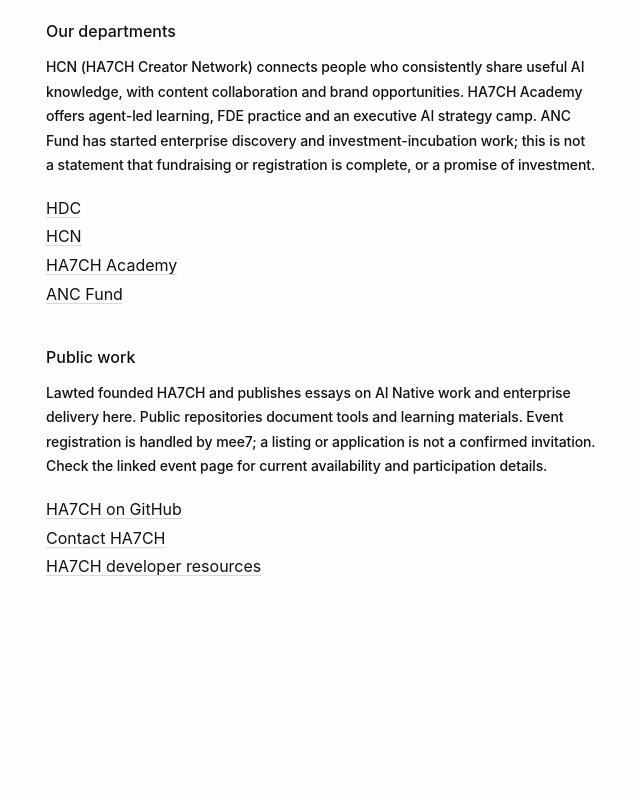
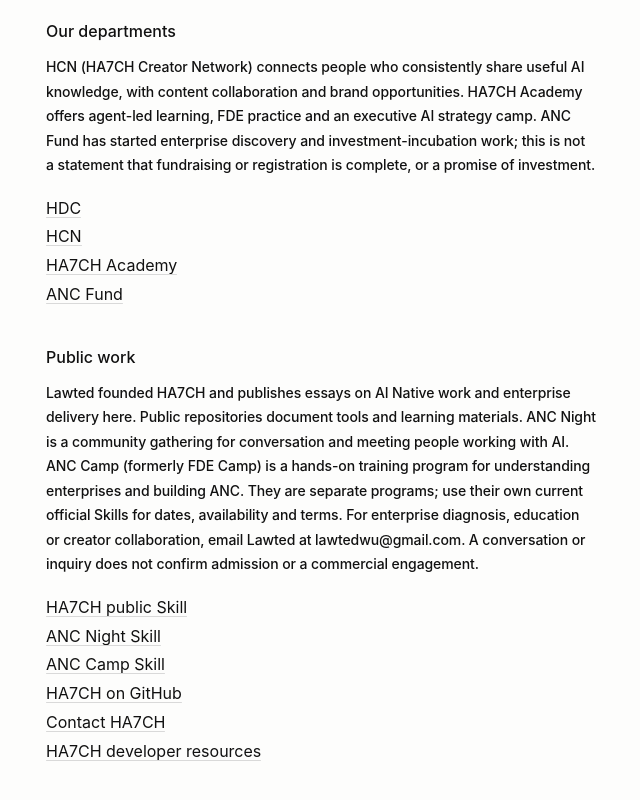
Before and after one commit to HA7CH/ha7ch-home, a Next.js app: page /about in a window 1280 px wide. Shown: the part 577-1377 px from the top of the page, without its empty margins (319-959 px from the left). Before the commit the page ends 1214 px from the top, so only its background shows below. Built offline with nearby package versions, Linux system fonts and the light colour scheme.

Commit message:
Add public HTML fallback for agents that cannot read Skill files

```diff
--- a/src/app/page.tsx
+++ b/src/app/page.tsx
@@ -4,7 +4,7 @@
 export const metadata: Metadata = {
   title: "HA7CH",
   description: "让你的 Agent 读取 HA7CH 公开 Skill，了解公司、企业 AI 服务、教育与创作者合作。Read the public HA7CH Skill with your agent.",
-  alternates: { canonical: "/", types: { "text/markdown": "/SKILL.md" } }
+  alternates: { canonical: "/", types: { "text/plain": "/SKILL.md" } }
 };
 const organization = { "@context": "https://schema.org", "@type": "Organization", name: "HA7CH", url: "https://ha7ch.com", contactPoint: { "@type": "ContactPoint", email: "lawtedwu@gmail.com", contactType: "customer support" } };
 export default function Home() { return <><script type="application/ld+json" dangerouslySetInnerHTML={{ __html: JSON.stringify(organization) }} /><PromptHome /></>; }
--- a/src/components/PromptHome.tsx
+++ b/src/components/PromptHome.tsx
@@ -36,7 +36,7 @@
       <h1 className={styles.brand}><img src="/ha7ch-black.svg" alt="HA7CH" width="150" height="24" /></h1>
       <p className={styles.instruction}>copy this prompt to ur agent.</p>
       <div className={styles.promptRow}>
-        <p className={styles.prompt} ref={prompt}>{en ? "Read " : "请读取 "}<a href="/SKILL.md" type="text/plain">https://ha7ch.com/SKILL.md</a>{en ? " and introduce HA7CH in English. If you cannot read it, say so; do not guess." : "，用中文介绍 HA7CH。读不到请直说，勿猜测。"}</p>
+        <p className={styles.prompt} ref={prompt}>{en ? "Read " : "请读取 "}<a href="/SKILL.md" type="text/plain">https://ha7ch.com/SKILL.md</a>{en ? " (or " : " （读不到则访问 "}<a href="/about">https://ha7ch.com/about</a>{en ? " if unavailable) and introduce HA7CH in English. Use only sources you can read." : "），用中文介绍 HA7CH。仅根据已读取的资料回答。"}</p>
         <button type="button" className={styles.copy} onClick={copy} aria-label={en ? "Copy prompt" : "复制提示词"} title={en ? "Copy prompt" : "复制提示词"}>
           <svg aria-hidden="true" width="20" height="20" viewBox="0 0 24 24" fill="none" stroke="currentColor" strokeWidth="1.4"><rect x="8" y="8" width="12" height="13" rx="1" /><path d="M16 8V3H3v13h5" /></svg>
         </button>
--- a/src/content/site-info.ts
+++ b/src/content/site-info.ts
@@ -8,7 +8,7 @@
     sections: [
       { title: "What we do", paragraphs: ["HA7CH, also written ha7ch or Hatch, works with enterprises, Forward Deployed Engineers (FDEs), builders and creators to develop AI Native Companies. Our work connects enterprise field delivery, shared organizational knowledge, practical education and creator collaboration. This website is the public home for our departments, services, events, projects and essays.", "HDC (HA7CH Deployment Company) diagnoses real business workflows and deploys ANC: a shared AI operating layer connecting context, tasks, permissions, people and agents. Work begins with a defined business problem and evidence from the field; scope, responsibilities and acceptance criteria are agreed with the enterprise."] },
       { title: "Our departments", paragraphs: ["HCN (HA7CH Creator Network) connects people who consistently share useful AI knowledge, with content collaboration and brand opportunities. HA7CH Academy offers agent-led learning, FDE practice and an executive AI strategy camp. ANC Fund has started enterprise discovery and investment-incubation work; this is not a statement that fundraising or registration is complete, or a promise of investment."], links: [{ title: "HDC", href: "/hdc" }, { title: "HCN", href: "/hcn" }, { title: "HA7CH Academy", href: "/academy" }, { title: "ANC Fund", href: "/anc-fund" }] },
-      { title: "Public work", paragraphs: ["Lawted founded HA7CH and publishes essays on AI Native work and enterprise delivery here. Public repositories document tools and learning materials. Event registration is handled by mee7; a listing or application is not a confirmed invitation. Check the linked event page for current availability and participation details."], links: [{ title: "HA7CH on GitHub", href: "https://github.com/HA7CH" }, { title: "Contact HA7CH", href: "/contact" }, { title: "HA7CH developer resources", href: "/docs" }] }
+      { title: "Public work", paragraphs: ["Lawted founded HA7CH and publishes essays on AI Native work and enterprise delivery here. Public repositories document tools and learning materials. ANC Night is a community gathering for conversation and meeting people working with AI. ANC Camp (formerly FDE Camp) is a hands-on training program for understanding enterprises and building ANC. They are separate programs; use their own current official Skills for dates, availability and terms. For enterprise diagnosis, education or creator collaboration, email Lawted at lawtedwu@gmail.com. A conversation or inquiry does not confirm admission or a commercial engagement."], links: [{ title: "HA7CH public Skill", href: "/SKILL.md" }, { title: "ANC Night Skill", href: "https://night.ha7ch.com/SKILL.md" }, { title: "ANC Camp Skill", href: "https://camp.ha7ch.com/SKILL.md" }, { title: "HA7CH on GitHub", href: "https://github.com/HA7CH" }, { title: "Contact HA7CH", href: "/contact" }, { title: "HA7CH developer resources", href: "/docs" }] }
     ]
   },
   contact: {
@@ -16,7 +16,7 @@
     description: "Contact Lawted about HA7CH enterprise AI diagnosis, ANC deployment, education, creator collaboration and website questions.",
     sections: [
       { title: "Talk to us", paragraphs: ["Email Lawted at lawtedwu@gmail.com for HA7CH enterprise diagnosis, ANC deployment, education, creator collaboration, and questions about this website. A useful first message describes your organization or project, the problem you are trying to solve, your role, and the kind of help you need. You do not need to include confidential documents in an initial inquiry. Scope, pricing, timing and availability are confirmed directly with the team."], links: [{ title: "Email Lawted", href: "mailto:lawtedwu@gmail.com" }] },
-      { title: "Choose the right route", paragraphs: ["For enterprise work, review the HDC and ANC-Diagnosis pages before contacting us. For learning, see HA7CH Academy, HA7CH School and FDE Camp. For event attendance, follow the relevant mee7 event page and its application process. An email, form submission or AI conversation does not itself confirm admission or a commercial engagement. There is no public office address or walk-in appointment location listed on this website; confirm meeting arrangements directly."], links: [{ title: "Enterprise AI diagnosis", href: "/hdc/diagnosis" }, { title: "HA7CH Academy", href: "/academy" }, { title: "HA7CH events", href: "/#events" }] },
+      { title: "Choose the right route", paragraphs: ["For enterprise work, review the HDC and ANC-Diagnosis pages before contacting us. For learning, see HA7CH Academy, HA7CH School and ANC Camp (formerly FDE Camp). ANC Night is a community gathering; ANC Camp is a hands-on training program. Follow each program’s current official Skill for participation details. An email, form submission or AI conversation does not itself confirm admission or a commercial engagement. There is no public office address or walk-in appointment location listed on this website; confirm meeting arrangements directly."], links: [{ title: "Enterprise AI diagnosis", href: "/hdc/diagnosis" }, { title: "HA7CH Academy", href: "/academy" }, { title: "ANC Night Skill", href: "https://night.ha7ch.com/SKILL.md" }, { title: "ANC Camp Skill", href: "https://camp.ha7ch.com/SKILL.md" }] },
       { title: "Public channels and support", paragraphs: ["Our GitHub organization hosts public code and skills. Use the relevant repository's documented support route for technical questions, and do not post credentials or private customer information in public issues. For privacy questions about ha7ch.com, email the same contact with enough context to identify the request. Apps and third-party destinations have their own support and privacy information."], links: [{ title: "GitHub", href: "https://github.com/HA7CH" }, { title: "X", href: "https://x.com/lawted2" }, { title: "WeChat official account", href: "/wechat" }, { title: "Website privacy", href: "/privacy" }] }
     ]
   },
```
Also changed, not shown: 1 other file (tests, documents, lock files or other folders).
